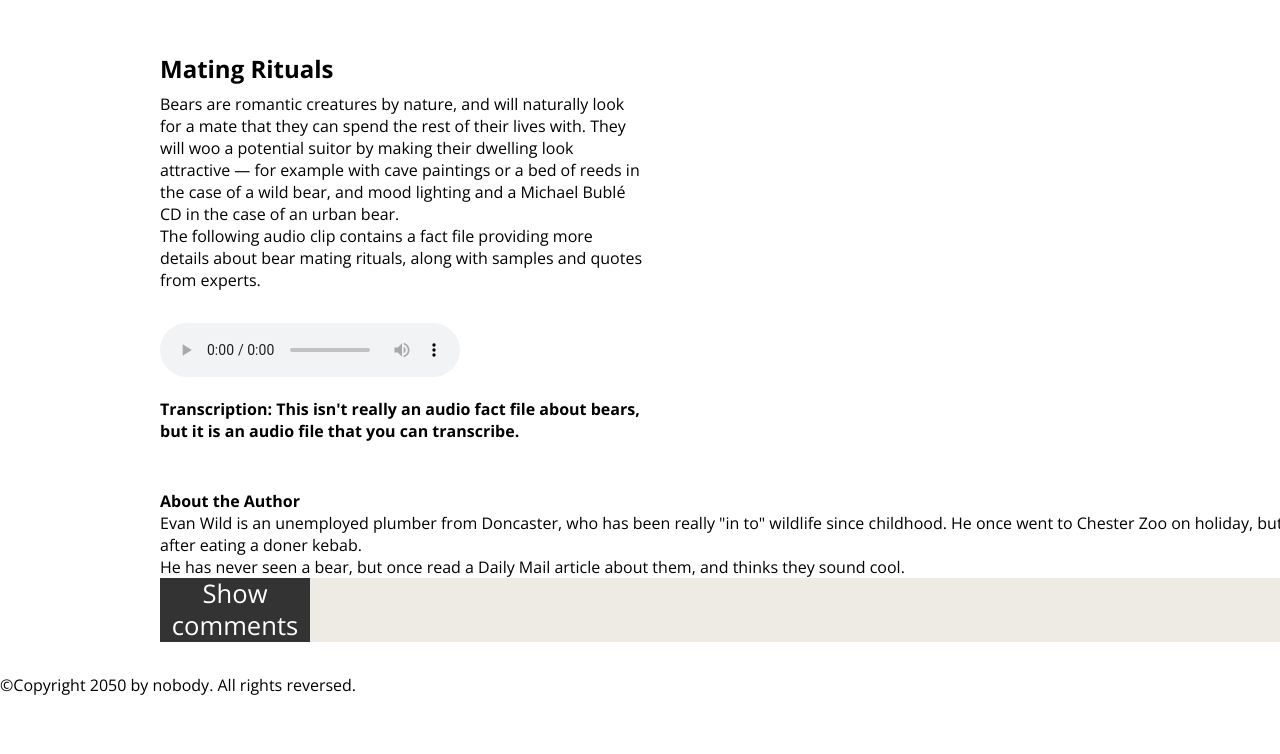
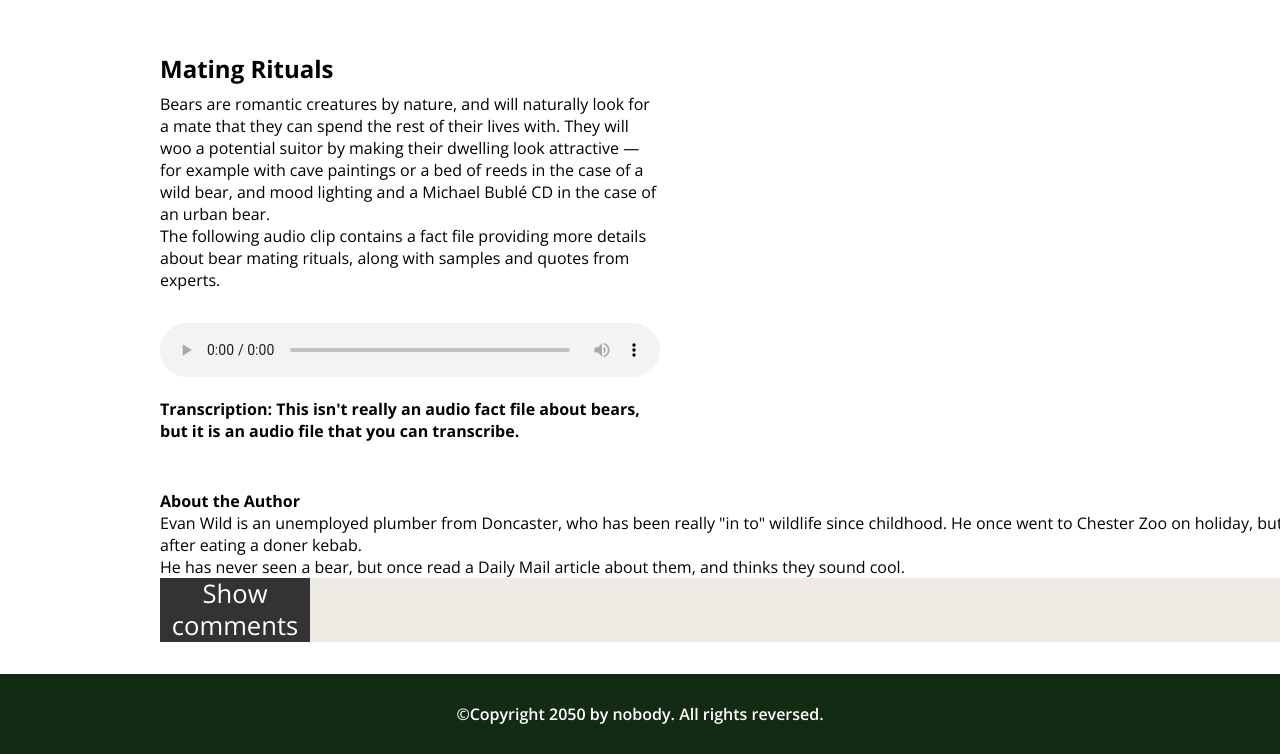
Before and after one commit to nic-gdes/assignment-accessibility-assessment-ashleygracemiles, a plain HTML site: page index.html in a window 1280 px wide. Shown: the part 1404-2158 px from the top of the page. Before the commit the page ends 2100 px from the top, so only its background shows below. Drawn offline with nearby package versions, Linux system fonts and the light colour scheme.

Commit message:
footer fix

```diff
--- a/index.html
+++ b/index.html
@@ -205,7 +205,7 @@
 
   </main>
 
-  <footer>
+  <footer class="flex">
     <p>©Copyright 2050 by nobody. All rights reversed.</p>
   </footer>
 
--- a/style.css
+++ b/style.css
@@ -254,17 +254,15 @@ article {
   flex: 5;
 }
 
-/*
-
-img,
-audio {
-  display: block;
-  margin: 0 auto;
-}
-
 audio {
   width: 500px;
 }
 
-
-*/
+footer {
+  height: 5rem;
+  font-weight: 600;
+  color: #fff;
+  justify-content: center;
+  align-items: center;
+  background-color: #132a13;
+}
```
